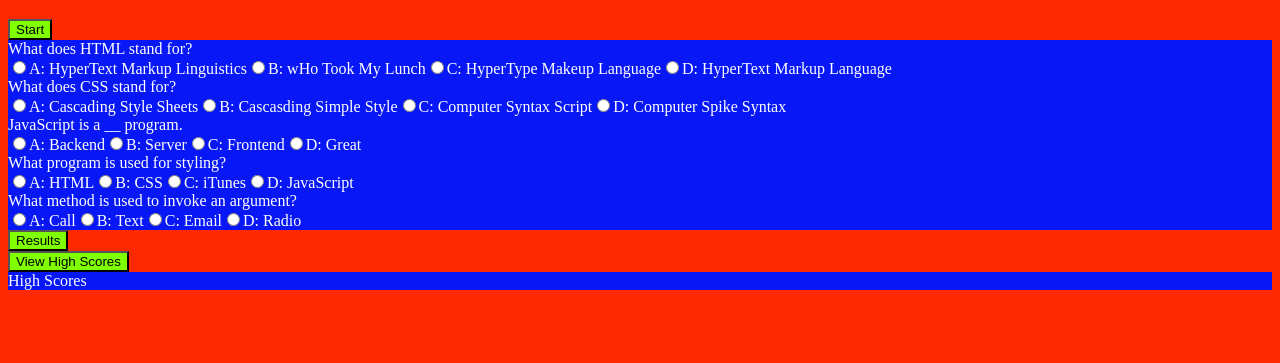
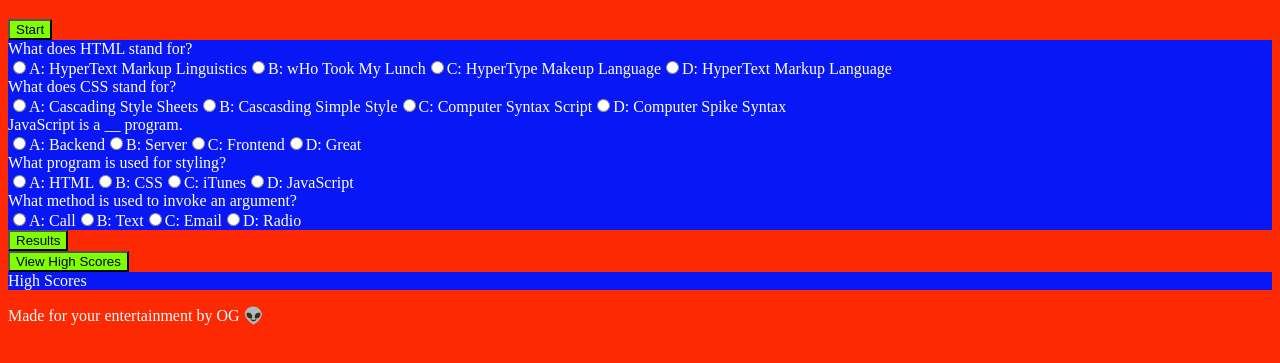
Before and after one commit to OwenGarrett/Code-Quiz-Final, a plain HTML site: page index.html in a window 1280 px wide. Shown: the part 87-450 px from the top of the page. Drawn offline with Linux system fonts and the light colour scheme.

Commit message:
updated readme

```diff
--- a/index.html
+++ b/index.html
@@ -18,7 +18,9 @@
 <div id="results"></div>
 <button id="view-high-scores">View High Scores</button>
 <div id="view-high-scores">High Scores</div>
-
+<footer>
+    <p>Made for your entertainment by OG 👽</p>
+</footer>
 
 
 <script src="script.js"></script>
```
Also changed, not shown: app.png (added), 1 other file.
